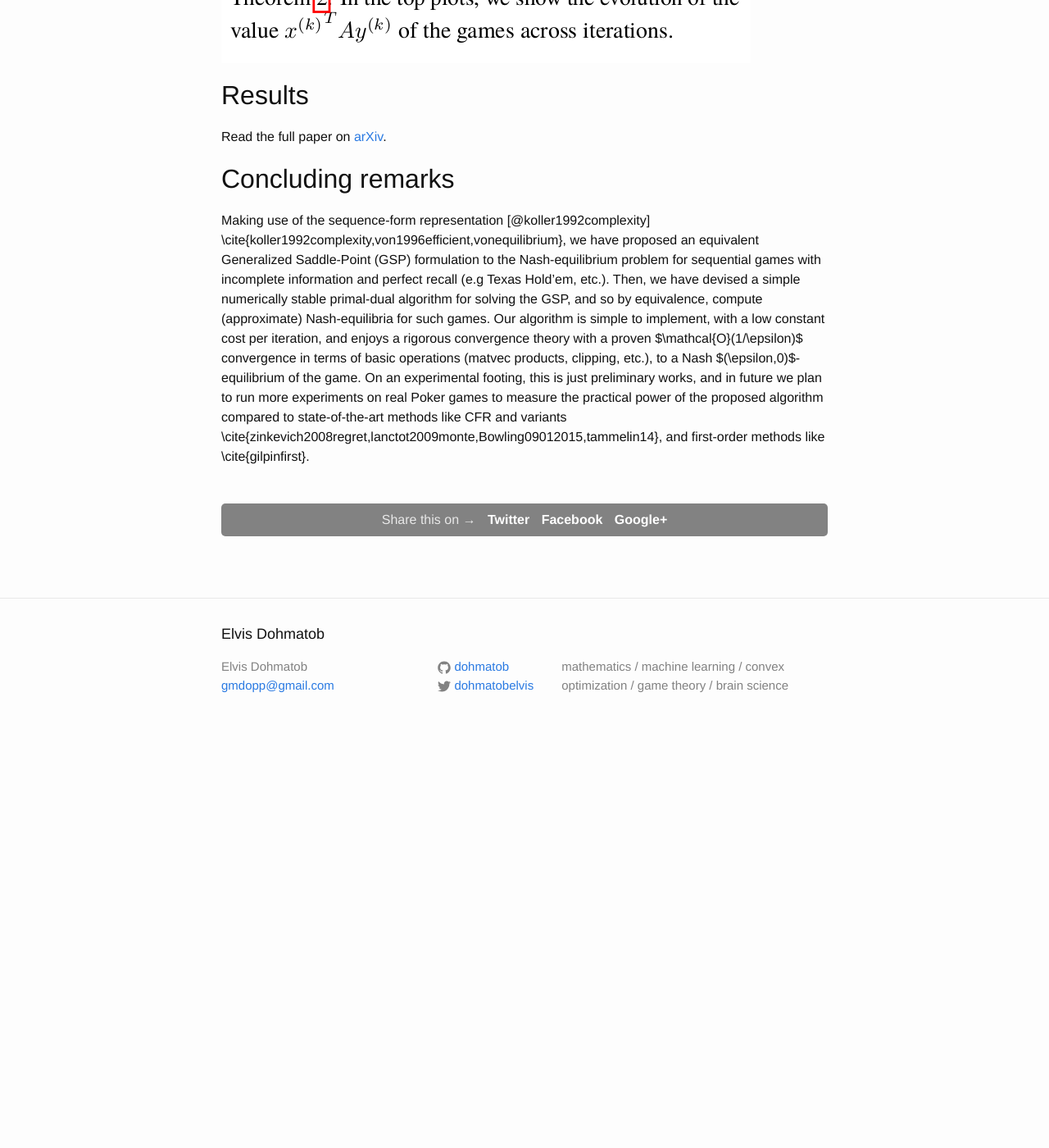
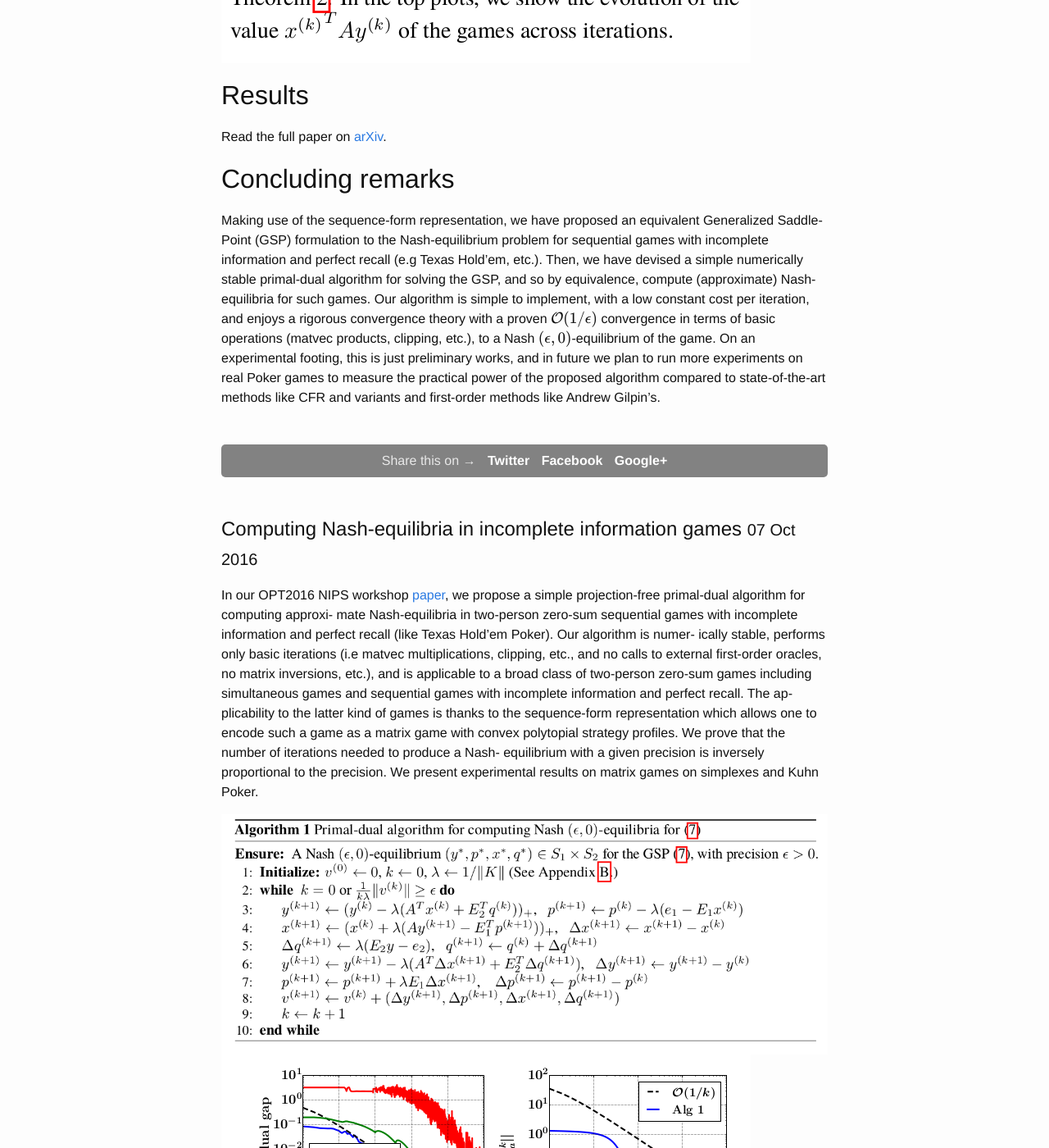
Before and after one commit to dohmatob/dohmatob.github.io, a Jekyll site: the page built from _posts/2016-10-07-nash.markdown, in a window 1280 px wide and 1400 px high, scrolled down 1433 px. Shown: the whole window at 82% size. Built offline with Jekyll 4.4.1, drawn with Linux system fonts in a browser that asks for light colours; formulas are drawn with MathJax 3; comment, search, counter and statistics services are not loaded; before the commit the page ends 2340 px from its top, so only the background shows below that; some of the changed text lies outside the part shown.

Commit message:
fixed broken site

```diff
--- /dev/null
+++ b/_includes/disqus.html
@@ -0,0 +1,13 @@
+<div id="disqus_thread"></div>
+<script type="text/javascript">
+    /* * * CONFIGURATION VARIABLES: EDIT BEFORE PASTING INTO YOUR WEBPAGE * * */
+    var disqus_shortname = 'http-dohmatob-github-io'; // required: replace example with your forum shortname
+
+    /* * * DON'T EDIT BELOW THIS LINE * * */
+    (function() {
+        var dsq = document.createElement('script'); dsq.type = 'text/javascript'; dsq.async = true;
+        dsq.src = '//' + disqus_shortname + '.disqus.com/embed.js';
+        (document.getElementsByTagName('head')[0] || document.getElementsByTagName('body')[0]).appendChild(dsq);
+    })();
+</script>
+<noscript>Please enable JavaScript to view the <a href="http://disqus.com/?ref_noscript">comments powered by Disqus.</a></noscript>
--- a/_layouts/post.html
+++ b/_layouts/post.html
@@ -15,3 +15,15 @@
   {% include share-page.html %}
 
 </article>
+
+
+<h2 class="post_title">
+  {{ page.title }}
+  {% if page.date %}
+    <small>{{ page.date | date_to_string }}</small>
+  {% endif %}
+</h2>
+
+{{ content }}
+
+{% include disqus.html %}
--- a/_posts/2016-10-07-nash.markdown
+++ b/_posts/2016-10-07-nash.markdown
@@ -28,13 +28,13 @@
 <img src="/assets/figures/opt2016_algo.png"/>
 <img src="/assets/figures/opt2016_res.png"/>
 
+{% include mathjax.html %}
+
 ## Results
 Read the full paper on <a href="https://arxiv.org/abs/1507.07901">arXiv</a>.
 
 ## Concluding remarks
-Making use of the sequence-form representation
-[@koller1992complexity]
-\cite{koller1992complexity,von1996efficient,vonequilibrium}, we have
+Making use of the sequence-form representation, we have
 proposed an equivalent Generalized Saddle-Point (GSP) formulation to
 the Nash-equilibrium problem for sequential games with incomplete
 information and perfect recall (e.g Texas Hold'em, etc.). Then, we
@@ -48,5 +48,4 @@
 this is just preliminary works, and in future we plan to run
 more experiments on real Poker games to measure the practical power of
 the proposed algorithm compared to state-of-the-art methods like CFR and variants
-\cite{zinkevich2008regret,lanctot2009monte,Bowling09012015,tammelin14},
- and first-order methods like \cite{gilpinfirst}.
+ and first-order methods like Andrew Gilpin's.
```
Also changed, not shown: 1 other file.
